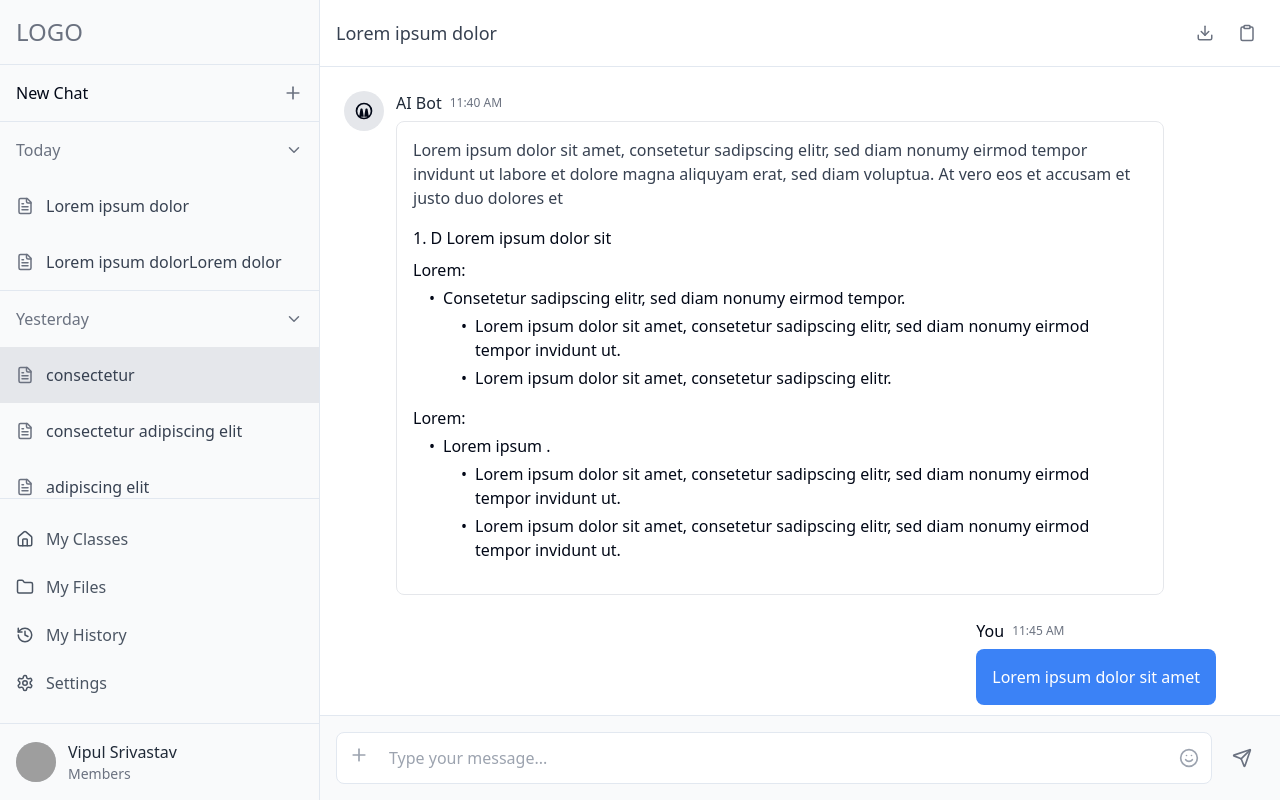
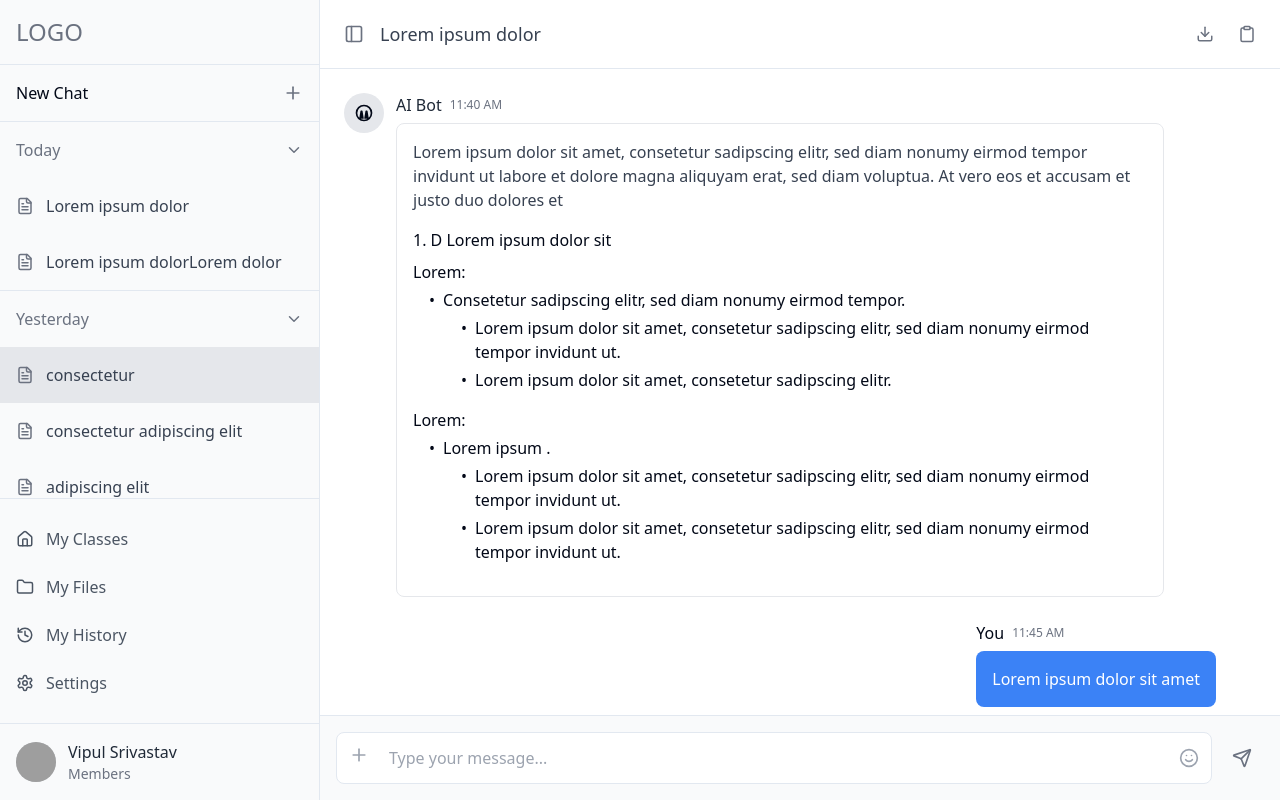
Before and after one commit to highhimanshu/friendly-react-chat, a React (Vite) app: page / in a window 1280 px wide. Built offline with nearby package versions, Linux system fonts and the light colour scheme; grey boxes are pictures that could not be loaded.

Commit message:
feat: Add hide/show option for left navbar
Adds functionality to hide and show the left navigation bar.

```diff
--- a/src/components/ChatHeader.tsx
+++ b/src/components/ChatHeader.tsx
@@ -4,7 +4,7 @@ import { Download, Clipboard } from 'lucide-react';
 
 const ChatHeader = () => {
   return (
-    <div className="flex items-center justify-between p-4 border-b">
+    <div className="flex items-center justify-between flex-1">
       <h2 className="text-lg font-medium text-gray-700">Lorem ipsum dolor</h2>
       <div className="flex space-x-2">
         <button className="p-2 rounded-full hover:bg-gray-100">
--- a/src/components/ChatHistory.tsx
+++ b/src/components/ChatHistory.tsx
@@ -1,12 +1,11 @@
 
 import React from 'react';
 import ChatMessage from './ChatMessage';
-import { mockMessages } from '../data/mockData';
 
-const ChatHistory = () => {
+const ChatHistory = ({ messages }) => {
   return (
     <div className="flex-1 p-6 overflow-y-auto">
-      {mockMessages.map(message => (
+      {messages.map(message => (
         <ChatMessage key={message.id} message={message} />
       ))}
     </div>
--- a/src/pages/Index.tsx
+++ b/src/pages/Index.tsx
@@ -5,9 +5,11 @@ import ChatHeader from '../components/ChatHeader';
 import ChatHistory from '../components/ChatHistory';
 import ChatInput from '../components/ChatInput';
 import { mockMessages } from '../data/mockData';
+import { PanelLeft } from 'lucide-react';
 
 const Index = () => {
   const [messages, setMessages] = useState(mockMessages);
+  const [showSidebar, setShowSidebar] = useState(true);
 
   const handleSendMessage = (content) => {
     const newMessage = {
@@ -23,17 +25,32 @@ const Index = () => {
     // and then add the response from the AI bot
   };
 
+  const toggleSidebar = () => {
+    setShowSidebar(!showSidebar);
+  };
+
   return (
     <div className="flex h-screen">
-      {/* Sidebar - 1/4 width on desktop */}
-      <div className="hidden md:block md:w-80 h-full">
-        <ChatSidebar />
-      </div>
+      {/* Sidebar - hidden on mobile and toggled by the showSidebar state */}
+      {showSidebar && (
+        <div className="hidden md:block md:w-80 h-full">
+          <ChatSidebar />
+        </div>
+      )}
 
-      {/* Chat Area - 3/4 width on desktop, full on mobile */}
+      {/* Chat Area - full width when sidebar is hidden */}
       <div className="flex flex-col flex-1 h-full">
-        <ChatHeader />
-        <ChatHistory />
+        <div className="flex items-center p-4 border-b">
+          <button
+            onClick={toggleSidebar}
+            className="p-2 mr-2 rounded-full hover:bg-gray-100"
+            aria-label={showSidebar ? "Hide sidebar" : "Show sidebar"}
+          >
+            <PanelLeft size={20} className="text-gray-500" />
+          </button>
+          <ChatHeader />
+        </div>
+        <ChatHistory messages={messages} />
         <ChatInput onSendMessage={handleSendMessage} />
       </div>
     </div>
```
